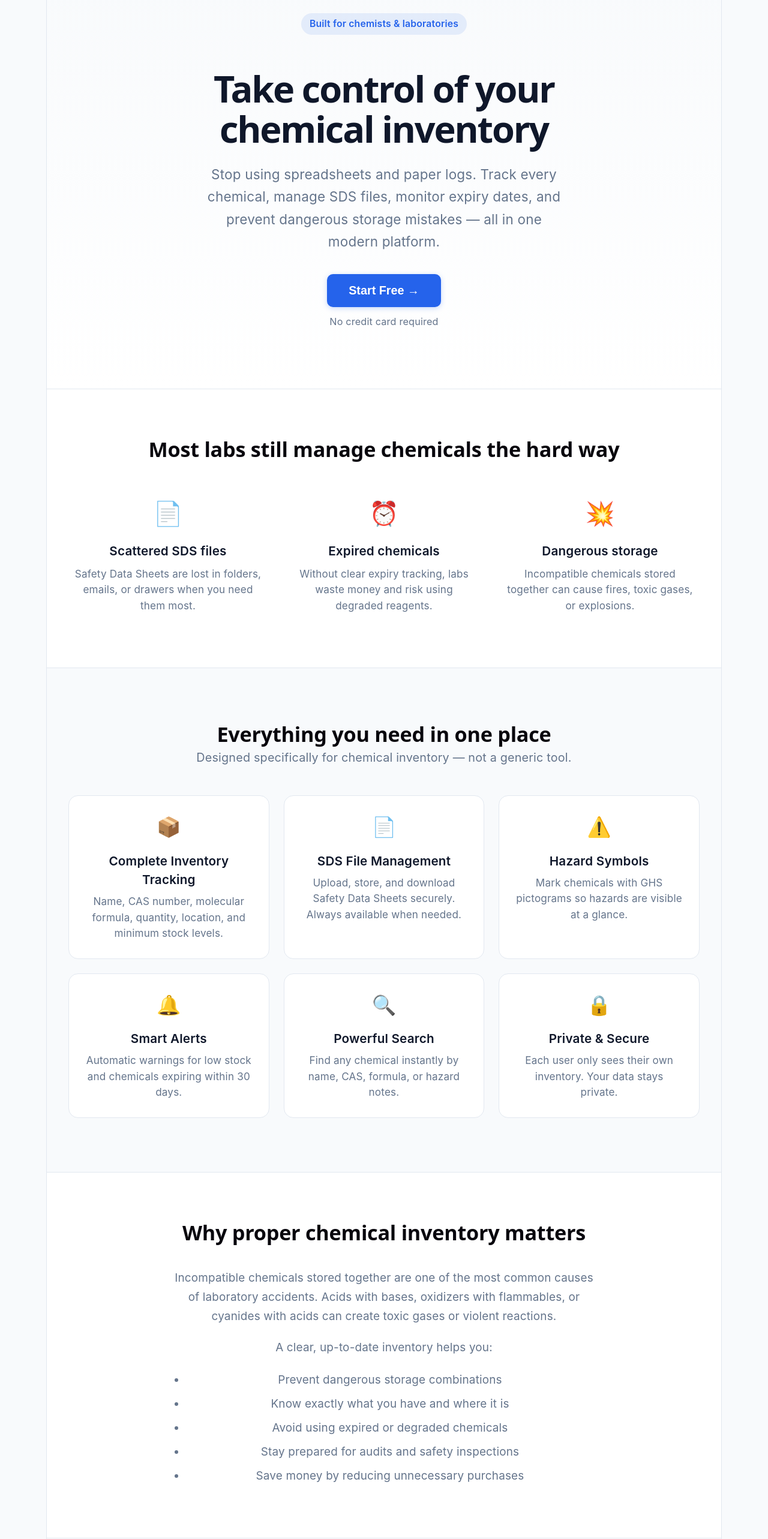
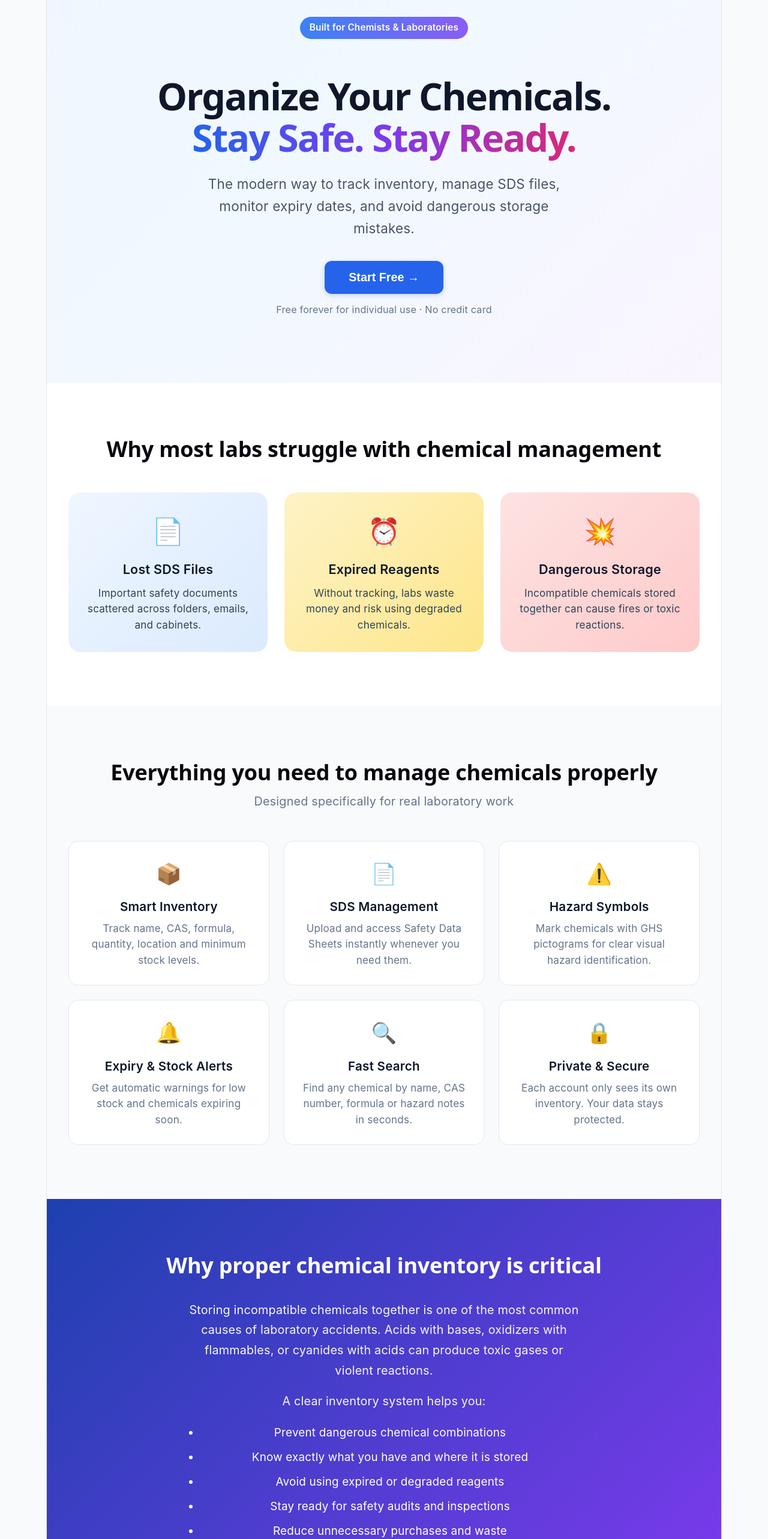
Before and after one commit to okelo241/chemical-inventory, a React app in the folder frontend/: page / in a window 1280 px wide. Shown: the part 140-2706 px from the top of the page at 60% size. Built offline with nearby package versions, Linux system fonts and the light colour scheme; the HTML template or start-up script is replaced by a standard one.

Commit message:
Colorful and attractive landing page

```diff
--- a/frontend/src/App.css
+++ b/frontend/src/App.css
@@ -743,12 +743,14 @@ th {
   }
 }
 
-/* ===== GREAT LANDING PAGE ===== */
+/* ===== COLORFUL LANDING PAGE ===== */
 
-.landing {
-  min-height: 100vh;
-  background: var(--bg);
-  color: var(--text);
+.landing.colorful {
+  background: #f8fafc;
+}
+
+[data-theme="dark"] .landing.colorful {
+  background: #0f172a;
 }
 
 /* Navbar */
@@ -756,15 +758,15 @@ th {
   display: flex;
   justify-content: space-between;
   align-items: center;
-  padding: 20px 40px;
+  padding: 18px 40px;
   max-width: 1200px;
   margin: 0 auto;
 }
 
 .nav-brand {
-  font-size: 1.25rem;
+  font-size: 1.3rem;
   font-weight: 700;
-  color: var(--primary);
+  color: #2563eb;
 }
 
 .nav-actions {
@@ -772,90 +774,99 @@ th {
   gap: 12px;
 }
 
-/* Hero */
-.hero {
-  padding: 80px 24px 100px;
+/* Hero - Colorful */
+.colorful-hero {
+  background: linear-gradient(135deg, #eff6ff 0%, #f0f9ff 40%, #faf5ff 100%);
+  padding: 90px 24px 110px;
   text-align: center;
 }
 
+[data-theme="dark"] .colorful-hero {
+  background: linear-gradient(135deg, #1e3a5f 0%, #1e293b 50%, #312e81 100%);
+}
+
 .hero-content {
-  max-width: 780px;
+  max-width: 800px;
   margin: 0 auto;
 }
 
 .hero-badge {
   display: inline-block;
-  background: rgba(37, 99, 235, 0.1);
-  color: var(--primary);
-  font-size: 0.875rem;
+  background: linear-gradient(90deg, #3b82f6, #8b5cf6);
+  color: white;
+  font-size: 0.85rem;
   font-weight: 600;
-  padding: 6px 14px;
-  border-radius: 20px;
-  margin-bottom: 24px;
+  padding: 7px 16px;
+  border-radius: 30px;
+  margin-bottom: 28px;
 }
 
 .hero h1 {
-  font-size: 3.4rem;
+  font-size: 3.5rem;
   font-weight: 800;
   line-height: 1.1;
-  letter-spacing: -0.035em;
+  letter-spacing: -0.03em;
   margin-bottom: 24px;
+  color: #0f172a;
+}
+
+[data-theme="dark"] .hero h1 {
+  color: #f1f5f9;
+}
+
+.gradient-text {
+  background: linear-gradient(90deg, #2563eb, #7c3aed, #db2777);
+  -webkit-background-clip: text;
+  -webkit-text-fill-color: transparent;
+  background-clip: text;
 }
 
 .hero-subtitle {
   font-size: 1.25rem;
-  color: var(--text-muted);
+  color: #475569;
   line-height: 1.65;
   margin-bottom: 36px;
-  max-width: 600px;
+  max-width: 620px;
   margin-left: auto;
   margin-right: auto;
+}
+
+[data-theme="dark"] .hero-subtitle {
+  color: #94a3b8;
 }
 
 .hero-actions {
   display: flex;
   flex-direction: column;
   align-items: center;
-  gap: 12px;
+  gap: 14px;
 }
 
 .btn-large {
-  padding: 16px 36px;
+  padding: 16px 40px;
   font-size: 1.1rem;
+  border-radius: 12px;
 }
 
 .hero-note {
   font-size: 0.9rem;
-  color: var(--text-muted);
-}
-
-/* Sections */
-.section-inner {
-  max-width: 1100px;
-  margin: 0 auto;
-  padding: 0 24px;
-}
-
-.section-subtitle {
-  text-align: center;
-  color: var(--text-muted);
-  font-size: 1.1rem;
-  margin-top: -12px;
-  margin-bottom: 48px;
+  color: #64748b;
 }
 
 /* Problem Section */
 .problem-section {
-  padding: 80px 0;
-  background: var(--card);
-  border-top: 1px solid var(--border);
-  border-bottom: 1px solid var(--border);
+  padding: 90px 0;
+  background: white;
+}
+
+[data-theme="dark"] .problem-section {
+  background: #1e293b;
 }
 
 .problem-section h2 {
   text-align: center;
-  font-size: 1.9rem;
-  margin-bottom: 48px;
+  font-size: 2rem;
+  margin-bottom: 50px;
   font-weight: 700;
 }
 
@@ -863,65 +874,123 @@ th {
   display: grid;
   grid-template-columns: repeat(auto-fit, minmax(280px, 1fr));
   gap: 28px;
+  max-width: 1100px;
+  margin: 0 auto;
+  padding: 0 24px;
 }
 
 .problem-card {
   text-align: center;
-  padding: 10px;
+  padding: 32px 24px;
+  border-radius: 20px;
+  transition: transform 0.2s;
+}
+
+.problem-card:hover {
+  transform: translateY(-6px);
+}
+
+.problem-card.color-1 {
+  background: linear-gradient(135deg, #eff6ff, #dbeafe);
+}
+
+.problem-card.color-2 {
+  background: linear-gradient(135deg, #fef3c7, #fde68a);
+}
+
+.problem-card.color-3 {
+  background: linear-gradient(135deg, #fee2e2, #fecaca);
+}
+
+[data-theme="dark"] .problem-card.color-1 {
+  background: linear-gradient(135deg, #1e3a5f, #1e40af);
+}
+
+[data-theme="dark"] .problem-card.color-2 {
+  background: linear-gradient(135deg, #78350f, #92400e);
+}
+
+[data-theme="dark"] .problem-card.color-3 {
+  background: linear-gradient(135deg, #7f1d1d, #991b1b);
 }
 
 .problem-icon {
-  font-size: 2.2rem;
+  font-size: 2.4rem;
   display: block;
   margin-bottom: 16px;
 }
 
 .problem-card h3 {
-  font-size: 1.15rem;
+  font-size: 1.2rem;
   margin-bottom: 10px;
   font-weight: 600;
 }
 
 .problem-card p {
-  color: var(--text-muted);
+  color: #334155;
   font-size: 0.95rem;
   line-height: 1.55;
+}
+
+[data-theme="dark"] .problem-card p {
+  color: #e2e8f0;
 }
 
 /* Features */
 .features {
   padding: 90px 0;
+  background: #f8fafc;
+}
+
+[data-theme="dark"] .features {
+  background: #0f172a;
 }
 
 .features h2 {
   text-align: center;
-  font-size: 1.9rem;
-  margin-bottom: 16px;
+  font-size: 2rem;
+  margin-bottom: 12px;
   font-weight: 700;
+}
+
+.section-subtitle {
+  text-align: center;
+  color: #64748b;
+  font-size: 1.1rem;
+  margin-bottom: 50px;
 }
 
 .features-grid {
   display: grid;
   grid-template-columns: repeat(auto-fit, minmax(300px, 1fr));
   gap: 24px;
+  max-width: 1100px;
+  margin: 0 auto;
+  padding: 0 24px;
 }
 
 .feature-card {
-  background: var(--card);
-  border: 1px solid var(--border);
+  background: white;
   border-radius: 16px;
   padding: 28px;
-  transition: transform 0.2s, box-shadow 0.2s;
+  border: 1px solid #e2e8f0;
+  transition: all 0.25s;
+}
+
+[data-theme="dark"] .feature-card {
+  background: #1e293b;
+  border-color: #334155;
 }
 
 .feature-card:hover {
-  transform: translateY(-4px);
-  box-shadow: var(--shadow);
+  transform: translateY(-5px);
+  box-shadow: 0 12px 30px rgba(37, 99, 235, 0.12);
+  border-color: #93c5fd;
 }
 
 .feature-icon {
-  font-size: 1.8rem;
-  margin-bottom: 16px;
+  font-size: 1.9rem;
+  margin-bottom: 14px;
 }
 
 .feature-card h3 {
@@ -931,73 +1000,87 @@ th {
 }
 
 .feature-card p {
-  color: var(--text-muted);
+  color: #64748b;
   font-size: 0.95rem;
   line-height: 1.55;
 }
 
-/* Why Section */
-.why-section {
-  padding: 80px 0;
-  background: var(--card);
-  border-top: 1px solid var(--border);
+[data-theme="dark"] .feature-card p {
+  color: #94a3b8;
 }
 
-.why-section h2 {
+/* Why Section */
+.colorful-why {
+  padding: 90px 0;
+  background: linear-gradient(135deg, #1e40af, #7c3aed);
+  color: white;
+}
+
+.colorful-why h2 {
   text-align: center;
-  font-size: 1.9rem;
-  margin-bottom: 40px;
+  font-size: 2rem;
+  margin-bottom: 36px;
   font-weight: 700;
+  color: white;
 }
 
 .why-content {
   max-width: 700px;
   margin: 0 auto;
+  padding: 0 24px;
 }
 
-.why-text p {
-  color: var(--text-muted);
-  font-size: 1.05rem;
+.why-content p {
+  font-size: 1.1rem;
   line-height: 1.7;
-  margin-bottom: 20px;
+  margin-bottom: 18px;
+  opacity: 0.95;
 }
 
-.why-text ul {
+.why-content ul {
   margin-left: 20px;
-  color: var(--text-muted);
   font-size: 1.05rem;
-  line-height: 1.8;
+  line-height: 1.85;
 }
 
-.why-text li {
+.why-content li {
   margin-bottom: 6px;
 }
 
-/* CTA */
-.cta {
+/* Final CTA */
+.colorful-cta {
   text-align: center;
-  padding: 90px 24px;
+  padding: 100px 24px;
+  background: white;
 }
 
-.cta h2 {
-  font-size: 2rem;
-  margin-bottom: 12px;
+[data-theme="dark"] .colorful-cta {
+  background: #1e293b;
+}
+
+.colorful-cta h2 {
+  font-size: 2.1rem;
+  margin-bottom: 14px;
   font-weight: 700;
 }
 
-.cta p {
-  color: var(--text-muted);
+.colorful-cta p {
+  color: #64748b;
   margin-bottom: 32px;
-  font-size: 1.1rem;
+  font-size: 1.15rem;
 }
 
 /* Footer */
 .landing-footer {
   text-align: center;
-  padding: 32px;
-  color: var(--text-muted);
+  padding: 28px;
+  color: #94a3b8;
   font-size: 0.9rem;
-  border-top: 1px solid var(--border);
+  background: #f1f5f9;
+}
+
+[data-theme="dark"] .landing-footer {
+  background: #0f172a;
 }
 
 /* Responsive */
@@ -1014,7 +1097,7 @@ th {
     font-size: 1.1rem;
   }
 
-  .hero {
-    padding: 60px 20px 70px;
+  .colorful-hero {
+    padding: 70px 20px 80px;
   }
 }
--- a/frontend/src/Landing.jsx
+++ b/frontend/src/Landing.jsx
@@ -2,150 +2,132 @@ import './App.css'
 
 function Landing({ onGetStarted }) {
   return (
-    <div className="landing">
-      {/* ========== NAVBAR ========== */}
+    <div className="landing colorful">
+      {/* NAVBAR */}
       <nav className="landing-nav">
-        <div className="nav-brand">Chemical Inventory</div>
+        <div className="nav-brand">🧪 Chemical Inventory</div>
         <div className="nav-actions">
-          <button className="btn btn-secondary" onClick={onGetStarted}>
-            Log in
-          </button>
-          <button className="btn btn-primary" onClick={onGetStarted}>
-            Get Started
-          </button>
+          <button className="btn btn-secondary" onClick={onGetStarted}>Log in</button>
+          <button className="btn btn-primary" onClick={onGetStarted}>Get Started</button>
         </div>
       </nav>
 
-      {/* ========== HERO ========== */}
-      <section className="hero">
+      {/* HERO */}
+      <section className="hero colorful-hero">
         <div className="hero-content">
-          <div className="hero-badge">Built for chemists & laboratories</div>
+          <div className="hero-badge">Built for Chemists & Laboratories</div>
           <h1>
-            Take control of your<br />
-            chemical inventory
+            Organize Your Chemicals.<br />
+            <span className="gradient-text">Stay Safe. Stay Ready.</span>
           </h1>
           <p className="hero-subtitle">
-            Stop using spreadsheets and paper logs. Track every chemical,
-            manage SDS files, monitor expiry dates, and prevent dangerous
-            storage mistakes — all in one modern platform.
+            The modern way to track inventory, manage SDS files, monitor expiry dates,
+            and avoid dangerous storage mistakes.
           </p>
           <div className="hero-actions">
             <button className="btn btn-primary btn-large" onClick={onGetStarted}>
               Start Free →
             </button>
-            <p className="hero-note">No credit card required</p>
+            <p className="hero-note">Free forever for individual use · No credit card</p>
           </div>
         </div>
       </section>
 
-      {/* ========== PROBLEM ========== */}
+      {/* PROBLEM */}
       <section className="problem-section">
         <div className="section-inner">
-          <h2>Most labs still manage chemicals the hard way</h2>
+          <h2>Why most labs struggle with chemical management</h2>
           <div className="problem-grid">
-            <div className="problem-card">
+            <div className="problem-card color-1">
               <span className="problem-icon">📄</span>
-              <h3>Scattered SDS files</h3>
-              <p>Safety Data Sheets are lost in folders, emails, or drawers when you need them most.</p>
+              <h3>Lost SDS Files</h3>
+              <p>Important safety documents scattered across folders, emails, and cabinets.</p>
             </div>
-            <div className="problem-card">
+            <div className="problem-card color-2">
               <span className="problem-icon">⏰</span>
-              <h3>Expired chemicals</h3>
-              <p>Without clear expiry tracking, labs waste money and risk using degraded reagents.</p>
+              <h3>Expired Reagents</h3>
+              <p>Without tracking, labs waste money and risk using degraded chemicals.</p>
             </div>
-            <div className="problem-card">
+            <div className="problem-card color-3">
               <span className="problem-icon">💥</span>
-              <h3>Dangerous storage</h3>
-              <p>Incompatible chemicals stored together can cause fires, toxic gases, or explosions.</p>
+              <h3>Dangerous Storage</h3>
+              <p>Incompatible chemicals stored together can cause fires or toxic reactions.</p>
             </div>
           </div>
         </div>
       </section>
 
-      {/* ========== SOLUTION ========== */}
+      {/* FEATURES */}
       <section className="features">
         <div className="section-inner">
-          <h2>Everything you need in one place</h2>
-          <p className="section-subtitle">
-            Designed specifically for chemical inventory — not a generic tool.
-          </p>
+          <h2>Everything you need to manage chemicals properly</h2>
+          <p className="section-subtitle">Designed specifically for real laboratory work</p>
 
           <div className="features-grid">
             <div className="feature-card">
               <div className="feature-icon">📦</div>
-              <h3>Complete Inventory Tracking</h3>
-              <p>Name, CAS number, molecular formula, quantity, location, and minimum stock levels.</p>
+              <h3>Smart Inventory</h3>
+              <p>Track name, CAS, formula, quantity, location and minimum stock levels.</p>
             </div>
-
             <div className="feature-card">
               <div className="feature-icon">📄</div>
-              <h3>SDS File Management</h3>
-              <p>Upload, store, and download Safety Data Sheets securely. Always available when needed.</p>
+              <h3>SDS Management</h3>
+              <p>Upload and access Safety Data Sheets instantly whenever you need them.</p>
             </div>
-
             <div className="feature-card">
               <div className="feature-icon">⚠️</div>
               <h3>Hazard Symbols</h3>
-              <p>Mark chemicals with GHS pictograms so hazards are visible at a glance.</p>
+              <p>Mark chemicals with GHS pictograms for clear visual hazard identification.</p>
             </div>
-
             <div className="feature-card">
               <div className="feature-icon">🔔</div>
-              <h3>Smart Alerts</h3>
-              <p>Automatic warnings for low stock and chemicals expiring within 30 days.</p>
+              <h3>Expiry & Stock Alerts</h3>
+              <p>Get automatic warnings for low stock and chemicals expiring soon.</p>
             </div>
-
             <div className="feature-card">
               <div className="feature-icon">🔍</div>
-              <h3>Powerful Search</h3>
-              <p>Find any chemical instantly by name, CAS, formula, or hazard notes.</p>
+              <h3>Fast Search</h3>
+              <p>Find any chemical by name, CAS number, formula or hazard notes in seconds.</p>
             </div>
-
             <div className="feature-card">
               <div className="feature-icon">🔒</div>
               <h3>Private & Secure</h3>
-              <p>Each user only sees their own inventory. Your data stays private.</p>
+              <p>Each account only sees its own inventory. Your data stays protected.</p>
             </div>
           </div>
         </div>
       </section>
 
-      {/* ========== WHY IT MATTERS ========== */}
-      <section className="why-section">
+      {/* WHY IT MATTERS */}
+      <section className="why-section colorful-why">
         <div className="section-inner">
-          <h2>Why proper chemical inventory matters</h2>
+          <h2>Why proper chemical inventory is critical</h2>
           <div className="why-content">
-            <div className="why-text">
-              <p>
-                Incompatible chemicals stored together are one of the most common
-                causes of laboratory accidents. Acids with bases, oxidizers with
-                flammables, or cyanides with acids can create toxic gases or violent reactions.
-              </p>
-              <p>
-                A clear, up-to-date inventory helps you:
-              </p>
-              <ul>
-                <li>Prevent dangerous storage combinations</li>
-                <li>Know exactly what you have and where it is</li>
-                <li>Avoid using expired or degraded chemicals</li>
-                <li>Stay prepared for audits and safety inspections</li>
-                <li>Save money by reducing unnecessary purchases</li>
-              </ul>
-            </div>
+            <p>
+              Storing incompatible chemicals together is one of the most common causes of laboratory accidents.
+              Acids with bases, oxidizers with flammables, or cyanides with acids can produce toxic gases or violent reactions.
+            </p>
+            <p>A clear inventory system helps you:</p>
+            <ul>
+              <li>Prevent dangerous chemical combinations</li>
+              <li>Know exactly what you have and where it is stored</li>
+              <li>Avoid using expired or degraded reagents</li>
+              <li>Stay ready for safety audits and inspections</li>
+              <li>Reduce unnecessary purchases and waste</li>
+            </ul>
           </div>
         </div>
       </section>
 
-      {/* ========== FINAL CTA ========== */}
-      <section className="cta">
-        <h2>Start organizing your chemicals today</h2>
-        <p>Free to use. Built for real laboratory needs.</p>
+      {/* FINAL CTA */}
+      <section className="cta colorful-cta">
+        <h2>Ready to take control of your chemicals?</h2>
+        <p>Join chemists who are replacing spreadsheets with a proper system.</p>
         <button className="btn btn-primary btn-large" onClick={onGetStarted}>
-          Create Your Free Account
+          Create Free Account
         </button>
       </section>
 
-      {/* ========== FOOTER ========== */}
       <footer className="landing-footer">
         <p>© 2026 Chemical Inventory · Built for chemists and laboratories</p>
       </footer>
```
